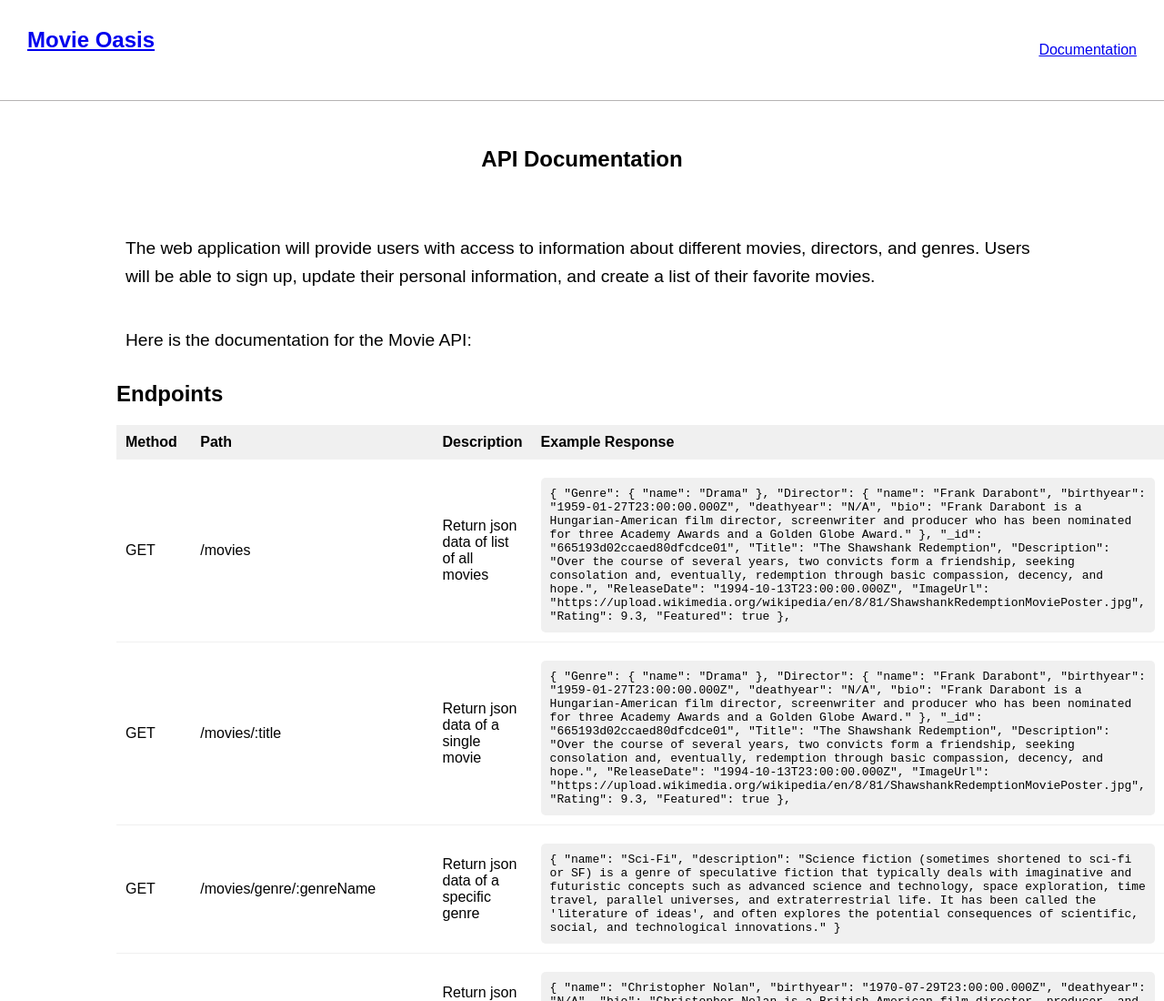
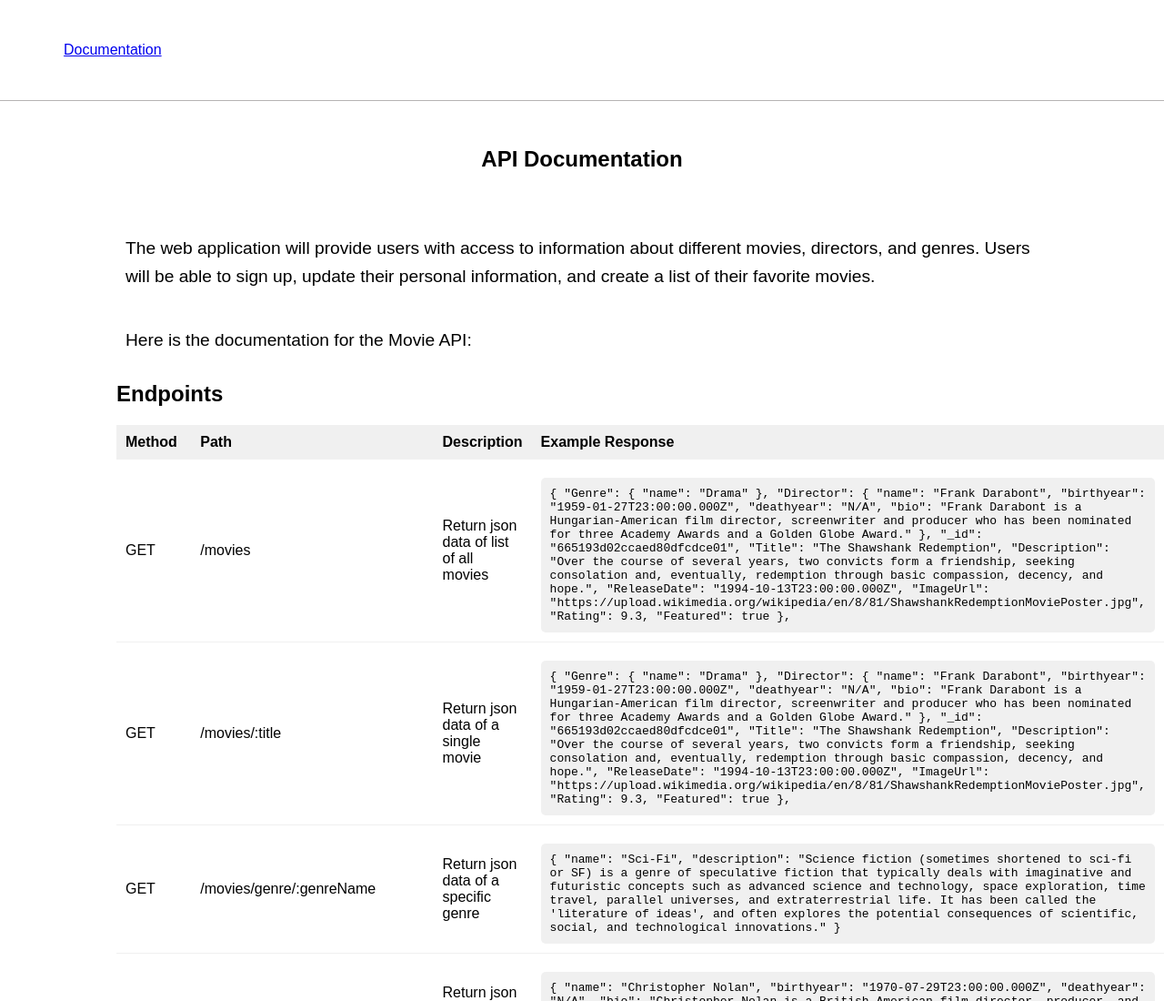
Before and after one commit to NodEm9/movie_api, a website: page public/documentation.html in a window 1280 px wide. Shown: the top 1100 px of the page at 91% size. Drawn offline with Linux system fonts and the light colour scheme.

```diff
--- a/public/documentation.html
+++ b/public/documentation.html
@@ -97,7 +97,6 @@
   <body>
     <header>
       <nav>
-        <h1 id="web-name"><a href="/" >Movie Oasis</a></h1>
         <ul>
           <li><a href="/documentation.html">Documentation</a></li>
         </ul>
```
